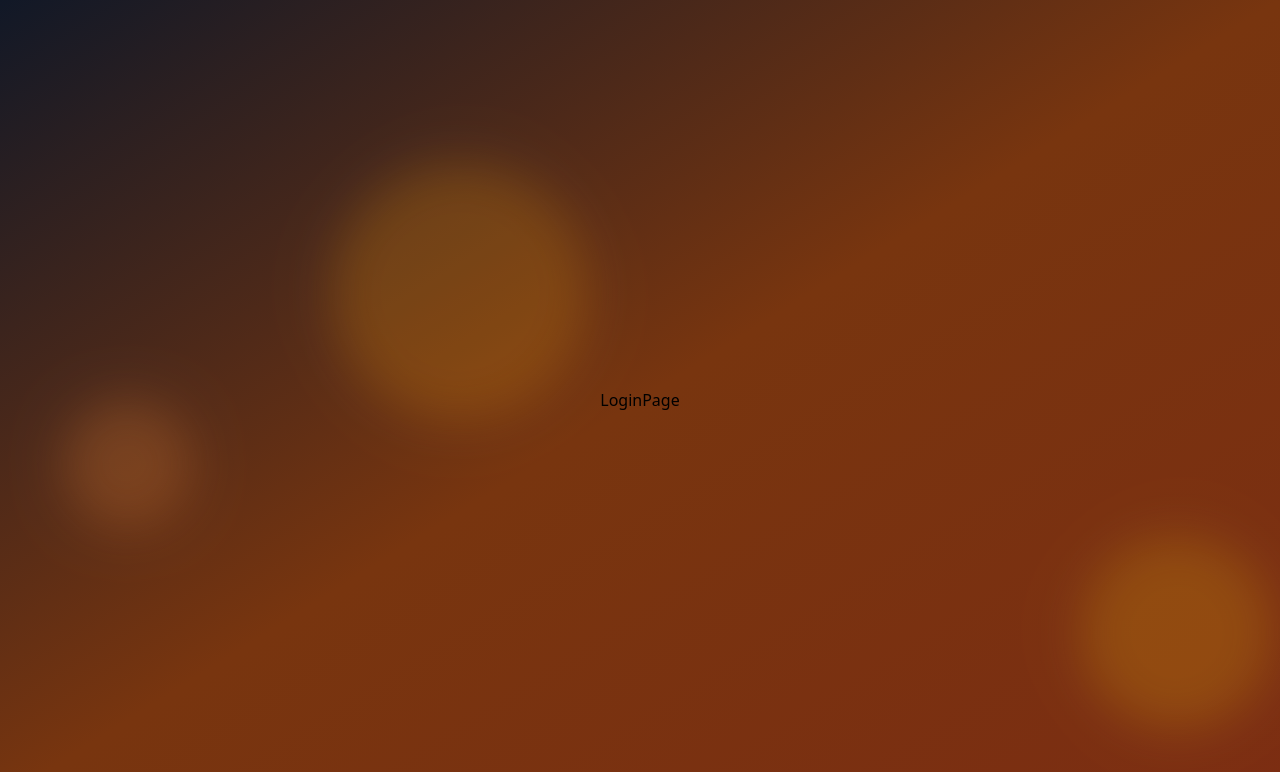
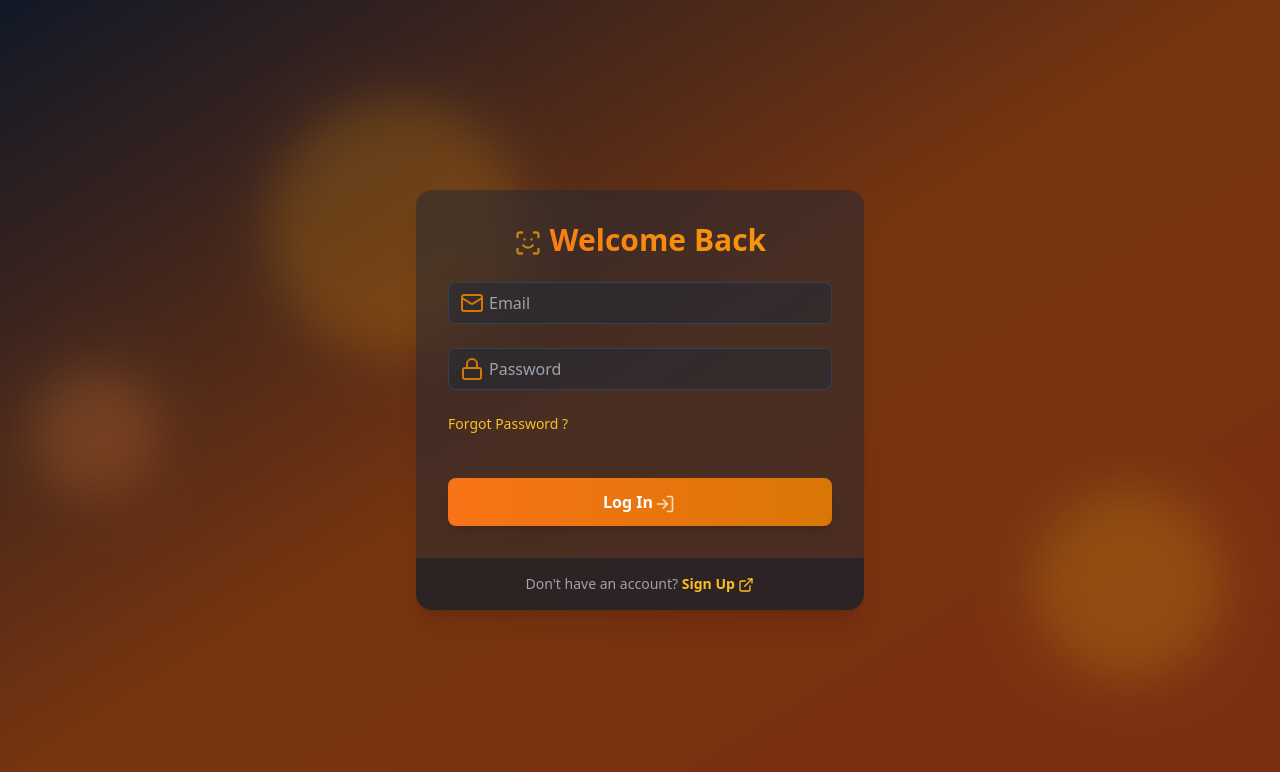
Before and after one commit to soumya3969/Todo_Renewed, a React (Vite) app in the folder frontend/: page /login in a window 1280 px wide. Shown: the top 772 px of the page. Built offline with nearby package versions, Linux system fonts and the light colour scheme.

Commit message:
Implement login and email verification pages; enhance authentication flow with Zustand and add input handling

```diff
--- /dev/null
+++ b/frontend/src/Pages/EmailVerificationPage.jsx
@@ -0,0 +1,116 @@
+import { useEffect, useRef, useState } from "react";
+import { useNavigate } from "react-router-dom";
+import { motion } from "framer-motion";
+import { MailCheck } from "lucide-react";
+import { useAuthStore } from "../store/authStore";
+import toast from "react-hot-toast";
+
+const EmailVerificationPage = () => {
+  const [code, setCode] = useState(["", "", "", "", "", ""]);
+  const inputRefs = useRef([]);
+  const navigate = useNavigate();
+
+  const { verifyEmail, isLoading, error } = useAuthStore();
+
+  const handleChange = (index, value) => {
+    const newCode = [...code];
+
+    // *Handle Pasted Content
+    if (value.length > 1) {
+      const pastedCode = value.slice(0, 6).split("");
+      for (let i = 0; i < pastedCode.length; i++) {
+        newCode[i] = pastedCode[i] || "";
+      }
+
+      setCode(newCode);
+
+      // *Focus on the last non-empty input or the first empty one...
+      const lastFilledIndex = newCode.findLastIndex((digit) => digit !== "");
+      const focusIndex = lastFilledIndex < 5 ? lastFilledIndex + 1 : 5;
+      inputRefs.current[focusIndex].focus();
+    } else {
+      newCode[index] = value;
+      setCode(newCode);
+
+      // *Focus on the next input or the previous one...
+      if (value && index < 5) {
+        inputRefs.current[index + 1].focus();
+      }
+    }
+  };
+  const handleKeyDown = (index, e) => {
+    if (e.key === "Backspace" && !code[index] && index > 0) {
+      inputRefs.current[index - 1].focus();
+    }
+  };
+  const handleSubmit = async (e) => {
+    e.preventDefault();
+    const verificationCode = code.join("");
+    try {
+      await verifyEmail(verificationCode);
+      navigate("/");
+      toast.success("Email verified successfully");
+    } catch (error) {
+      console.log(error);
+    }
+  };
+
+  // *auto Submit button enabled when 6 digit code is entered
+  useEffect(() => {
+    if (code.every((digit) => digit !== "")) {
+      handleSubmit(new Event("submit"));
+    }
+  }, [code]);
+
+  return (
+    <div className="max-w-md w-full bg-gray-800 bg-opacity-50 backdrop-filter backdrop-blur-xl rounded-2xl shadow-xl overflow-hidden">
+      <motion.div
+        initial={{ opacity: 0, y: -50 }}
+        animate={{ opacity: 1, y: 0 }}
+        transition={{ duration: 0.5 }}
+        className="bg-gray-800 bg-opacity-50 backdrop-filter backdrop-blur-xl rounded-2xl shadow-xl overflow-hidden
+        p-8 w-full max-w-md"
+      >
+        <h2 className="text-3xl font-bold mb-6 text-center bg-gradient-to-r from-green-400 to-emerald-500 text-transparent bg-clip-text">
+          <span>
+            <MailCheck className="size-8 text-green-400 inline-block animate-pulse" />{" "}
+            Verify Email
+          </span>
+        </h2>
+        <p className="text-gray-300 text-center mb-6">
+          Enter the 6-digit code sent to your email address.
+        </p>
+        <form onSubmit={handleSubmit} className="space-y-6">
+          <div className="flex justify-between">
+            {code.map((digit, index) => (
+              <input
+                key={index}
+                ref={(el) => (inputRefs.current[index] = el)}
+                type="text"
+                maxLength="6"
+                value={digit}
+                onChange={(e) => handleChange(index, e.target.value)}
+                onKeyDown={(e) => handleKeyDown(index, e)}
+                className="w-12 h-12 text-center text-2xl font-bold bg-gray-700 text-white border-2 border-gray-700 rounded-lg focus:border-green-500 focus:ring-2 focus:ring-green-500 focus:outline-none"
+              />
+            ))}
+          </div>
+          {error && typeof error === "string" && (
+            <p className="text-red-500 font-semibold mt-2">{error}</p>
+          )}
+          <motion.button
+            whileHover={{ scale: 1.05 }}
+            whileTap={{ scale: 0.95 }}
+            type="submit"
+            disabled={isLoading || code.some((digit) => !digit)}
+            className="w-full bg-gradient-to-r from-green-500 to-emerald-600 text-white font-bold py-3 px-4 rounded-lg shadow-lg hover:bg-gradient-to-l hover:from-emerald-500 hover:to-green-400 disabled:opacity-50 disabled:cursor-not-allowed focus:outline-none focus:ring-2 focus:ring-green-500 focus:ring-offset-2 focus:ring-opacity-50 "
+          >
+            {isLoading ? "Verifying..." : "Verify Email"}
+          </motion.button>
+        </form>
+      </motion.div>
+    </div>
+  );
+};
+
+export default EmailVerificationPage;
--- a/frontend/src/Pages/LoginPage.jsx
+++ b/frontend/src/Pages/LoginPage.jsx
@@ -8,11 +8,93 @@
   LogIn,
   ExternalLink,
   ScanFace
-} from "react-feather";
+} from "lucide-react";
 import Input from "../components/Input";
+import { useAuthStore } from "../Store/authStore";
 
 const LoginPage = () => {
-  return <div>LoginPage</div>;
+  const [email, setEmail] = useState("");
+  const [password, setPassword] = useState("");
+  const { login, isLoading, error } = useAuthStore();
+
+  const handleLogin = async (e) => {
+    e.preventDefault();
+    await login(email, password);
+  };
+  return (
+    <motion.div
+      initial={{ opacity: 0, y: 20 }}
+      animate={{ opacity: 1, y: 0 }}
+      transition={{ duration: 0.5 }}
+      className="max-w-md w-full bg-gray-800 bg-opacity-50 backdrop-filter backdrop-blur-xl rounded-2xl shadow-xl overflow-hidden"
+    >
+      <div className="p-8">
+        <h2 className="text-3xl font-bold mb-6 text-center bg-gradient-to-r from-orange-500 to-amber-500 text-transparent bg-clip-text">
+          <span>
+            <ScanFace className="size-7 text-amber-500 inline-block animate-pulse" />{" "}
+            Welcome Back
+          </span>
+        </h2>
+
+        <form onSubmit={handleLogin}>
+          <Input
+            icon={Mail}
+            type="email"
+            placeholder="Email"
+            value={email}
+            onChange={(e) => setEmail(e.target.value)}
+          />
+          <Input
+            icon={Lock}
+            type="password"
+            placeholder="Password"
+            value={password}
+            onChange={(e) => setPassword(e.target.value)}
+          />
+          <div className="flex items-center mb-6">
+            <Link
+              to="/forgot-password"
+              className="text-sm text-amber-400 hover:underline"
+            >
+              Forgot Password ?
+            </Link>
+          </div>
+          {error && typeof error === "string" && (
+            <p className="text-red-500 font-semibold mb-2">{error}</p>
+          )}
+          <motion.button
+            className="mt-5 w-full py-3 bg-gradient-to-r from-orange-500 to-amber-600 text-white font-bold rounded-lg shadow-lg hover:from-orange-600 hover:to-amber-700 focus:outline-none focus:ring-offset-2 focus:ring-offset-gray-900 transition duration-200"
+            whileHover={{ scale: 1.02 }}
+            whileTap={{ scale: 0.98 }}
+            type="submit"
+          >
+            {isLoading ? (
+              <Loader className="w-6 h-5 animate-spin mx-auto" />
+            ) : (
+              <span>
+                Log In
+                <LogIn className="w-6 h-5 inline-block animate-pulse" />
+              </span>
+            )}
+          </motion.button>
+        </form>
+      </div>
+      <div className="px-8 py-4 bg-gray-900 bg-opacity-50 flex justify-center">
+        <p className="text-gray-400 text-sm">
+          Don't have an account?{" "}
+          <Link
+            to="/signup"
+            className="text-amber-400 font-bold hover:underline"
+          >
+            <span>
+              {" "}
+              Sign Up <ExternalLink className="inline-block size-4" />
+            </span>
+          </Link>
+        </p>
+      </div>
+    </motion.div>
+  );
 };
 
 export default LoginPage;
--- a/frontend/src/Pages/SignupPage.jsx
+++ b/frontend/src/Pages/SignupPage.jsx
@@ -0,0 +1,5 @@
+const SignupPage = () => {
+  return <div>SignupPage</div>;
+};
+
+export default SignupPage;
--- a/frontend/src/Store/authStore.js
+++ b/frontend/src/Store/authStore.js
@@ -3,8 +3,8 @@
 
 const API_URL =
   import.meta.env.MODE === "development"
-    ? "http://localhost:5000/api/auth"
-    : "/api/auth";
+    ? "http://localhost:5000/api/v1"
+    : "/api/v1";
 
 axios.defaults.withCredentials = true;
 
```
